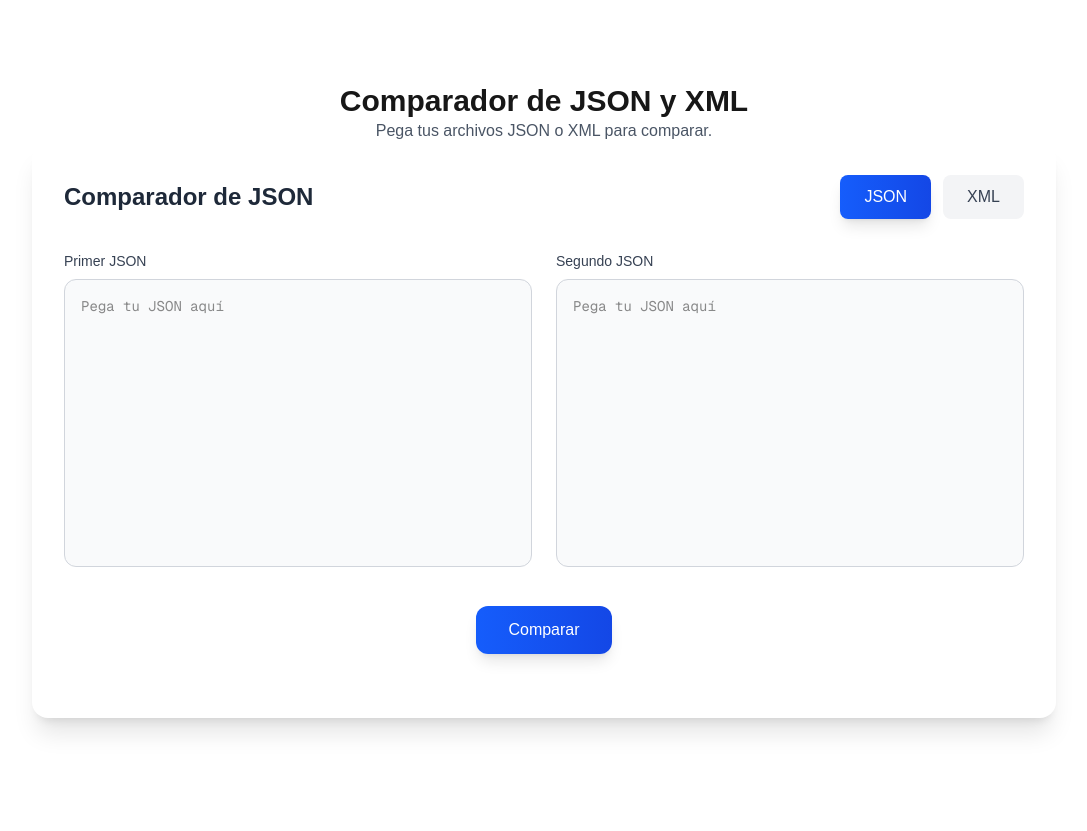
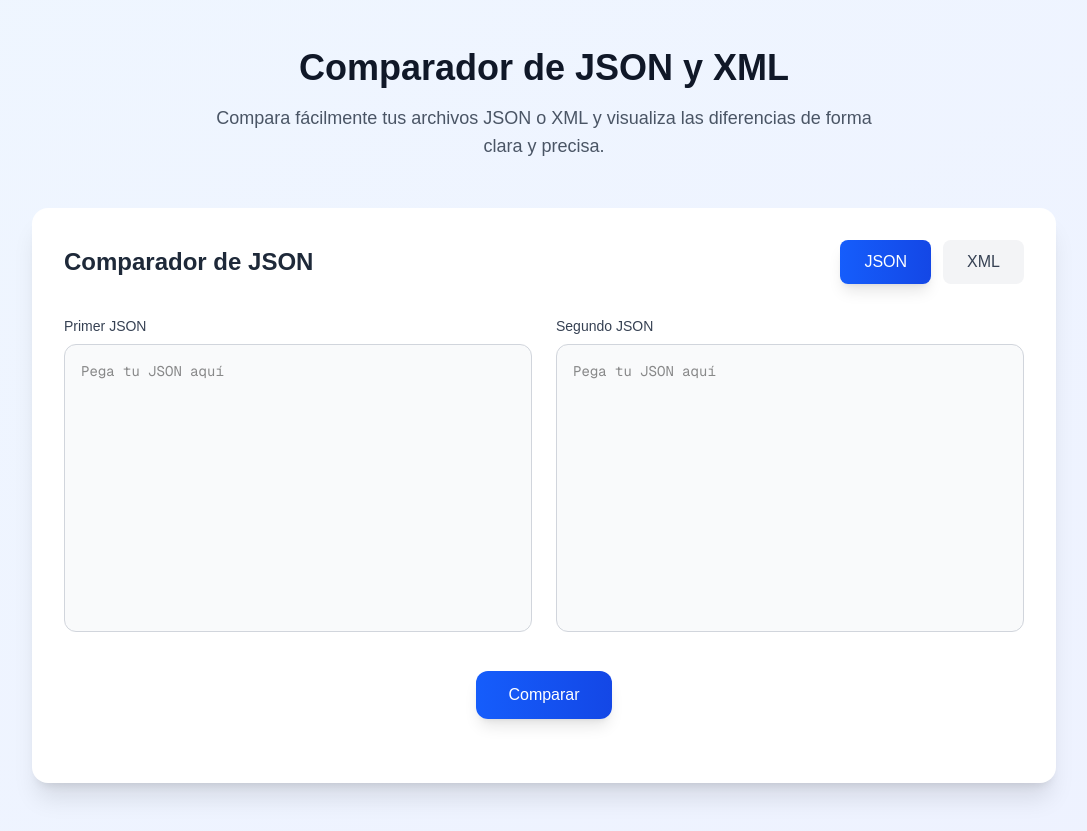
Before and after one commit to xcladev/json-xml-comparator, a Next.js app: page / in a window 1280 px wide. Shown: the whole page, without its empty margins (96-1183 px from the left). Before the commit the page ends 800 px from the top, so only its background shows below. Built offline with nearby package versions, Linux system fonts and the light colour scheme.

Commit message:
WIP: 7e94336 feat:Cambios en diseño de comparador y funcionalidad completa

```diff
--- a/src/app/page.tsx
+++ b/src/app/page.tsx
@@ -2,12 +2,19 @@ import Comparator from "@/components/Comparator";
 
 export default function Home() {
   return (
-    <main className="flex flex-col items-center justify-center min-h-screen p-4">
-      <h1 className="text-3xl font-bold">Comparador de JSON y XML</h1>
-      <p className="text-gray-600">
-        Pega tus archivos JSON o XML para comparar.
-      </p>
-      <Comparator />
+    <main className="min-h-screen bg-gradient-to-br from-blue-50 to-indigo-50">
+      <div className="container mx-auto px-4 py-12">
+        <div className="text-center mb-12">
+          <h1 className="text-4xl font-bold text-gray-900 mb-4">
+            Comparador de JSON y XML
+          </h1>
+          <p className="text-lg text-gray-600 max-w-2xl mx-auto">
+            Compara fácilmente tus archivos JSON o XML y visualiza las
+            diferencias de forma clara y precisa.
+          </p>
+        </div>
+        <Comparator />
+      </div>
     </main>
   );
 }
```
